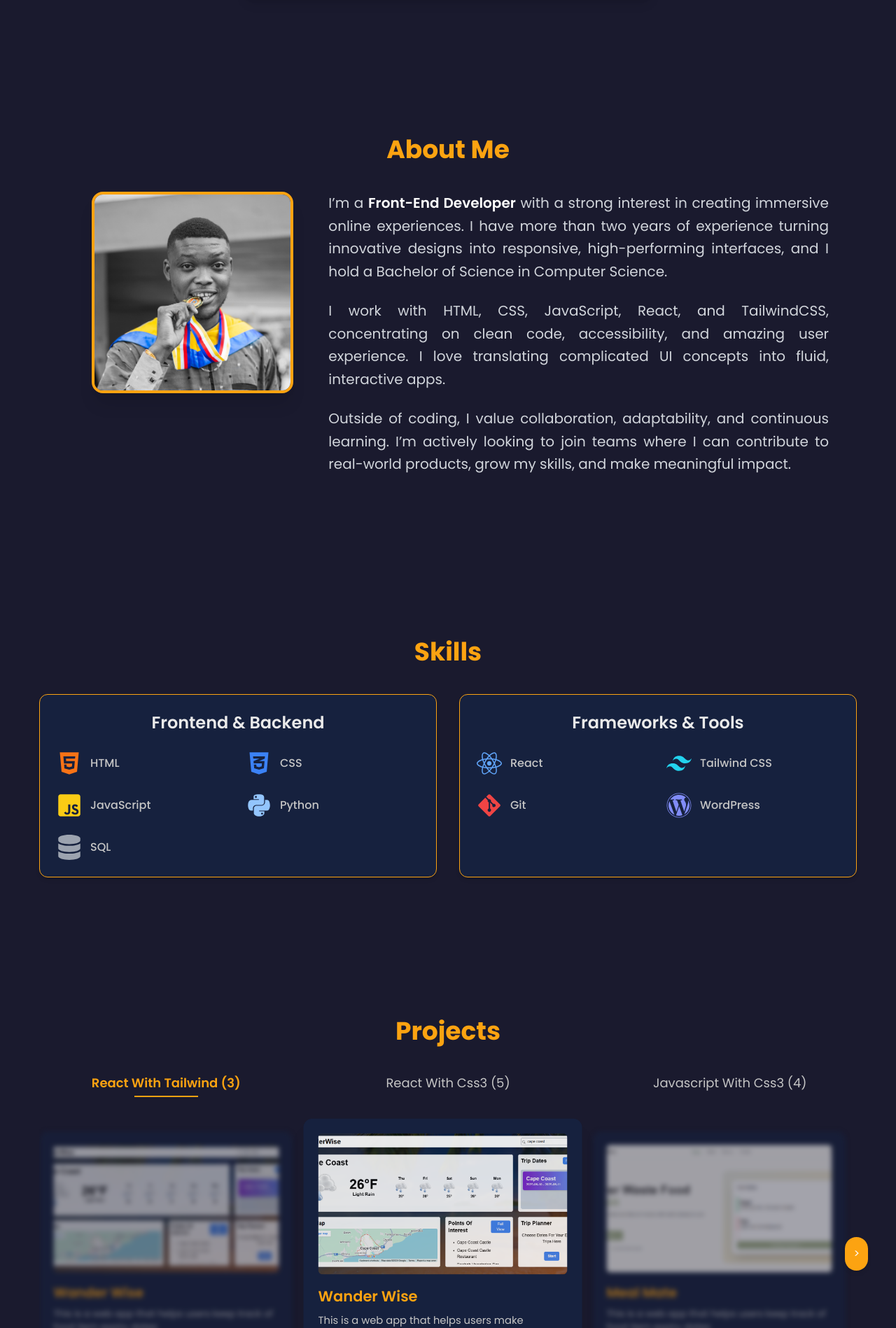
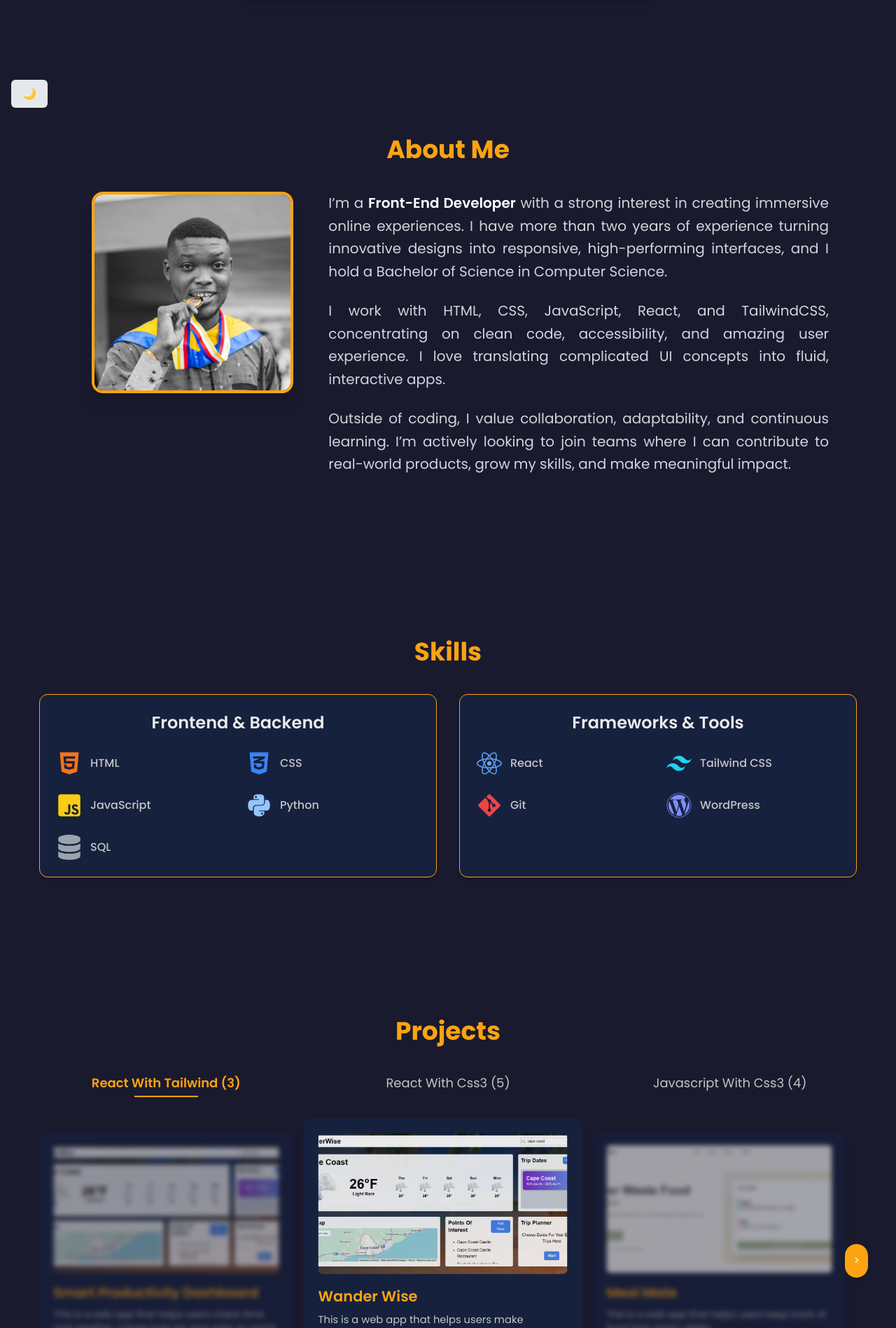
Before and after one commit to Jojo588/Jojo_Front-End, a React (Create React App) app: page / in a window 1280 px wide. Shown: the part 614-2512 px from the top of the page at 70% size. Built offline with nearby package versions, Linux system fonts and the light colour scheme.

Commit message:
Jojo_Front-End

```diff
--- a/src/App.js
+++ b/src/App.js
@@ -1,4 +1,4 @@
-import React, { useRef, useEffect } from 'react';
+import React, { useRef, useEffect, useState } from 'react';
 import Header from './components/Header';
 import Home from './components/Home';
 import AboutMe from './components/AboutMe';
@@ -8,6 +8,19 @@ import Experience from './components/Experience';
 import Contact from './components/Contact';
 
 const App = () => {
+  const [theme, setTheme] = useState(localStorage.getItem("theme") || "light");
+
+   useEffect(() => {
+      const root = document.documentElement;
+      if (theme === "dark") {
+        root.classList.add("dark");
+      } else {
+        root.classList.remove("dark");
+      }
+      localStorage.setItem("theme", theme);
+    }, [theme]);
+
+
   const homeRef = useRef(null);
   const aboutRef = useRef(null);
   const skillsRef = useRef(null);
@@ -53,12 +66,11 @@ useEffect(() => {
   };
 }, []);
 
-
   return (
-    <div className="bg-[#1A1A2E] text-[#EAEAEA]">
-      <Header handleScroll={handleScroll} sectionRefs={sectionRefs} />
+    <div className="bg-[#1A1A2E] text-[#EAEAEA] relative">
+      <Header handleScroll={handleScroll} sectionRefs={sectionRefs} theme={theme} setTheme={setTheme}/>
       <div className="h-20" />
-      <div ref={homeRef}><Home /></div>
+      <div ref={homeRef}><Home theme={theme} setTheme={setTheme}/></div>
       <div ref={aboutRef}><AboutMe /></div>
       <div ref={skillsRef}><Skills /></div>
       <div ref={projectsRef}><Projects /></div>
--- a/src/components/Header.js
+++ b/src/components/Header.js
@@ -2,8 +2,10 @@ import React, { useEffect, useState } from 'react';
 import { FaBars, FaInfoCircle, FaTools, FaTasks, FaBriefcase, FaEnvelope } from 'react-icons/fa';
 import { Sheet, SheetContent, SheetTrigger, SheetTitle, SheetDescription  } from "../components/ui/Sheet";
 import { Button } from "../components/ui/Button";
+import ThemeToggle from "../components/ThemeToggle";
 
-const Header = ({ handleScroll, sectionRefs }) => {
+
+const Header = ({ handleScroll, sectionRefs, theme, setTheme }) => {
   const [changeMenuOption, setChangeMenuOption] = useState('home');
     const [isOpen, setIsOpen] = useState(false);
 
@@ -140,6 +142,9 @@ const Header = ({ handleScroll, sectionRefs }) => {
                 </li>
               ))}
             </ul>
+            <div className='absolute bottom-4'>
+            <ThemeToggle theme={theme} setTheme={setTheme}/>
+            </div>
           </SheetContent>
         </Sheet>
       </div>
--- a/src/components/Home.js
+++ b/src/components/Home.js
@@ -1,8 +1,10 @@
 import React,{useState, useEffect} from 'react'
 import me from '../images/Adobe Express - file1.png'
 import profileStatements from './ProfileStatements';
+import ThemeToggle from "../components/ThemeToggle";
 
-const Home = () => {
+
+const Home = ({theme, setTheme}) => {
   const [currentProfileStatement, setCurrentProfileStatement] = useState(profileStatements[0].statement);
     const [fade, setFade] = useState(true);
 
@@ -58,6 +60,9 @@ useEffect(() => {
           <span className='text-3xl text-[#FCA311] font-semibold'>2</span> years experience
         </h1>
       </div>
+      <div className='max-md:hidden fixed bottom-8 left-4 z-50 '>
+      <ThemeToggle theme={theme} setTheme={setTheme}/>
+      </div>
     </div>
   )
 }
--- a/src/components/ReactwithtailwindList.js
+++ b/src/components/ReactwithtailwindList.js
@@ -16,17 +16,17 @@ const ReactwithtailwindList = [
     projectImage: project2,
     title: 'meal mate',
     description: "This is a web app that helps users keep track of food item expiry dates",
-    liveDemoLink: "vdvchd",
-    sourceCode: "bhdvhsc"
+    liveDemoLink: "https://jojo588.github.io/mealMate/",
+    sourceCode: "https://github.com/Jojo588/mealMate.git"
 
   },
   {
     id: '3',
     projectImage: project1,
-    title: 'Wander Wise',
-    description: "This is a web app that helps users keep track of food item expiry dates",
-    liveDemoLink: "vdvchd",
-    sourceCode: "bhdvhsc"
+    title: 'Smart Productivity Dashboard',
+    description: "This is a web app that helps users check time and weather, create todo list and write on some sticky notes",
+    liveDemoLink: "https://jojo588.github.io/SmartProductivityDashboard/",
+    sourceCode: "https://github.com/Jojo588/SmartProductivityDashboard.git"
 
   },
 
--- /dev/null
+++ b/src/components/ThemeToggle.js
@@ -0,0 +1,14 @@
+export default function ThemeToggle({ theme, setTheme }) {
+  const toggleTheme = () => {
+    setTheme(theme === "light" ? "dark" : "light");
+  };
+
+  return (
+    <button
+      onClick={toggleTheme}
+      className="px-4 py-2 rounded-md bg-gray-200 dark:bg-gray-700 hover:bg-gray-300 dark:hover:bg-gray-600 transition"
+    >
+      {theme === "light" ? "🌙" : "☀️"}
+    </button>
+  );
+}
--- a/src/index.css
+++ b/src/index.css
@@ -3,11 +3,16 @@
 @tailwind utilities;
 @import url('https://fonts.googleapis.com/css2?family=Poppins:wght@300;400;500;600;700&display=swap');
 
+@layer components {
+  .dark input, .dark textarea {
+    color: black;
+  }
+}
+
 @layer base{
 body{
    @apply font-poppins;
     background-blend-mode: multiply;
-
 }
 
 *{
@@ -20,10 +25,12 @@ body{
 .hide-scrollbar::-webkit-scrollbar {
   display: none;
 }
+
 .hide-scrollbar {
   -ms-overflow-style: none;
   scrollbar-width: none;
 }
+
 .visually-hidden {
   position: absolute;
   width: 1px;
--- a/tailwind.config.js
+++ b/tailwind.config.js
@@ -1,5 +1,6 @@
 /** @type {import('tailwindcss').Config} */
 module.exports = {
+  darkMode: 'class',
   content: ["./src/**/*.{html,js}"],
   theme: {
     extend: {
```
Also changed, not shown: 12 other files (tests, documents, lock files or other folders).
